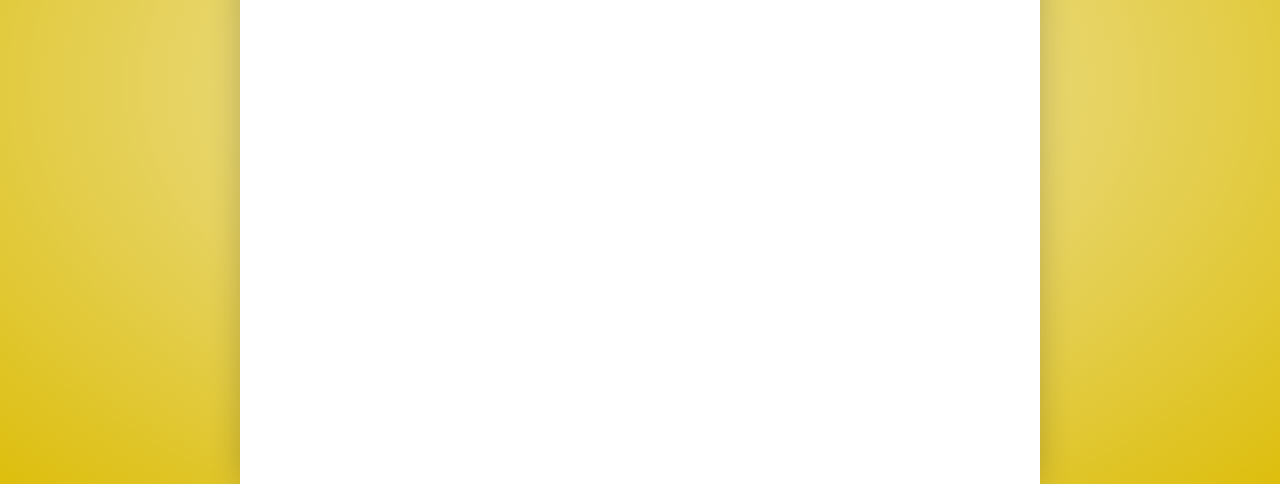
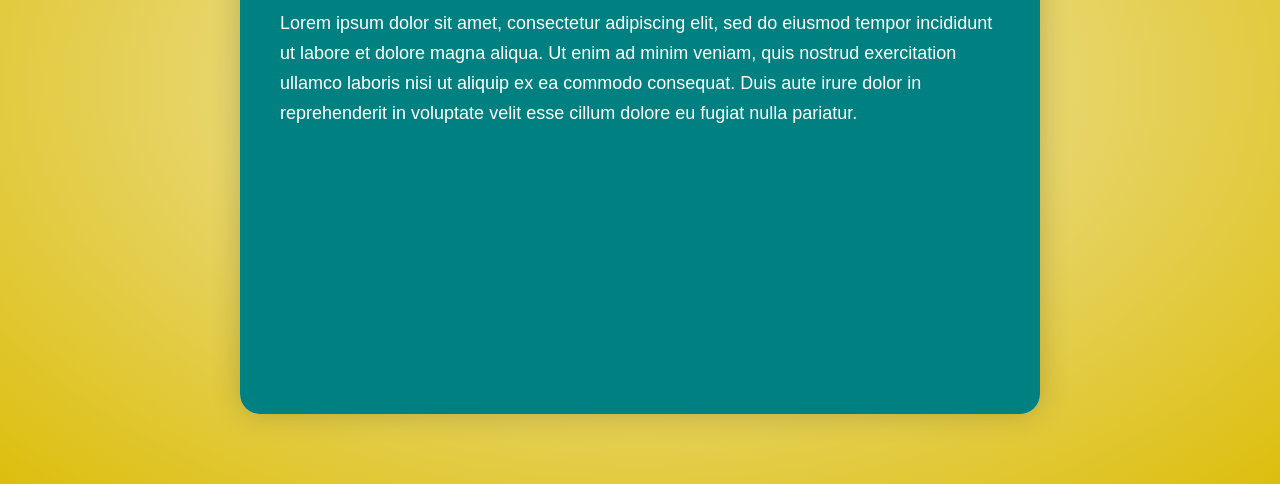
Before and after one commit to bambi007/tabs, a plain HTML site: page index.html in a window 1280 px wide. Shown: the part 316-800 px from the top of the page. Drawn offline with Linux system fonts and the light colour scheme.

Commit message:
Working tabs!

```diff
--- a/assets/sass/style.scss
+++ b/assets/sass/style.scss
@@ -5,39 +5,45 @@
 
 body {
     margin: 0;
+    font-family: Arial, Helvetica, sans-serif;
 
     .tabs {
         position: fixed;
         min-height: 100%;
         min-width: 100%;
         background: radial-gradient(#f0e9bb, #ddbe0d);
+        padding: 30px;
 
         .container {
             max-width: 800px;
-            height: 700px;
+            height: 600px;
             margin: 0 auto;
             margin-top: 100px;
             background: white;
             box-shadow: 0 0 30px rgba(0, 0, 0, 0.2);
+            border-radius: 20px;
+            overflow: hidden;
 
             .tab {
-                background: #555;
-                color: white;
+                background: white;
+                color: #555;
                 float: left;
                 border: none;
                 outline: none;
                 padding: 14px 16px;
-                font-size: 17px;
+                font-size: 20px;
+                font-weight: bold;
                 width: calc(100% /3);
 
-
                 &:hover {
-                    background: gray;
+                    background: teal;
                     transition: all, 0.2s;
+                    color: white;
                 }
 
                 &.active {
                     background: teal;
+                    color: white;
                 }
             }
 
@@ -45,13 +51,24 @@ body {
                 display: none;
                 padding: 100px 40px;
                 height: 100%;
-
+                color: white;
+                background: teal;
 
                 &.active {
                     display: block;
                 }
+
+                h3 {
+                    // color: gray;
+                    font-size: 30px;
+                }
+
+                p {
+                    // color: #555555;
+                    font-size: 18px;
+                    line-height: 30px;
+                }
             }
-
         }
     }
 }
--- a/index.html
+++ b/index.html
@@ -17,23 +17,26 @@
 
             <div data-id="tab1" class="tabs-content active">
                 <h3>Tab 1</h3>
-                <p>Lorem ipsum dolor, sit amet consectetur adipisicing elit. Sed earum omnis possimus est qui quasi,
-                    architecto perspiciatis in odio aliquam repudiandae autem quibusdam et nulla! Eum mollitia nam vel
-                    cupiditate? 11111111111</p>
+                <p>Lorem ipsum dolor sit amet, consectetur adipiscing elit, sed do eiusmod tempor incididunt ut labore
+                    et dolore magna aliqua. Ut enim ad minim veniam, quis nostrud exercitation ullamco laboris nisi ut
+                    aliquip ex ea commodo consequat. Duis aute irure dolor in reprehenderit in voluptate velit esse
+                    cillum dolore eu fugiat nulla pariatur.</p>
             </div>
 
             <div data-id="tab2" class="tabs-content">
                 <h3>Tab 2</h3>
-                <p>Lorem ipsum dolor, sit amet consectetur adipisicing elit. Sed earum omnis possimus est qui quasi,
-                    architecto perspiciatis in odio aliquam repudiandae autem quibusdam et nulla! Eum mollitia nam vel
-                    cupiditate? 2222222222</p>
+                <p>Sed ut perspiciatis unde omnis iste natus error sit voluptatem accusantium doloremque laudantium,
+                    totam rem aperiam, eaque ipsa quae ab illo inventore veritatis et quasi architecto beatae vitae
+                    dicta sunt explicabo. Nemo enim ipsam voluptatem quia voluptas sit aspernatur aut odit aut fugit,
+                    sed quia consequuntur magni dolores eos qui ratione voluptatem sequi nesciunt.</p>
             </div>
 
             <div data-id="tab3" class="tabs-content">
                 <h3>Tab 3</h3>
-                <p>Lorem ipsum dolor, sit amet consectetur adipisicing elit. Sed earum omnis possimus est qui quasi,
-                    architecto perspiciatis in odio aliquam repudiandae autem quibusdam et nulla! Eum mollitia nam vel
-                    cupiditate? 33333333333</p>
+                <p>Ut enim ad minima veniam, quis nostrum exercitationem ullam corporis suscipit laboriosam, nisi ut
+                    aliquid ex ea commodi consequatur? Quis autem vel eum iure reprehenderit qui in ea voluptate velit
+                    esse quam nihil molestiae consequatur, vel illum qui dolorem eum fugiat quo voluptas nulla pariatur?
+                </p>
             </div>
 
         </div>
```
Also changed, not shown: assets/css/style.css, 1 other file.
